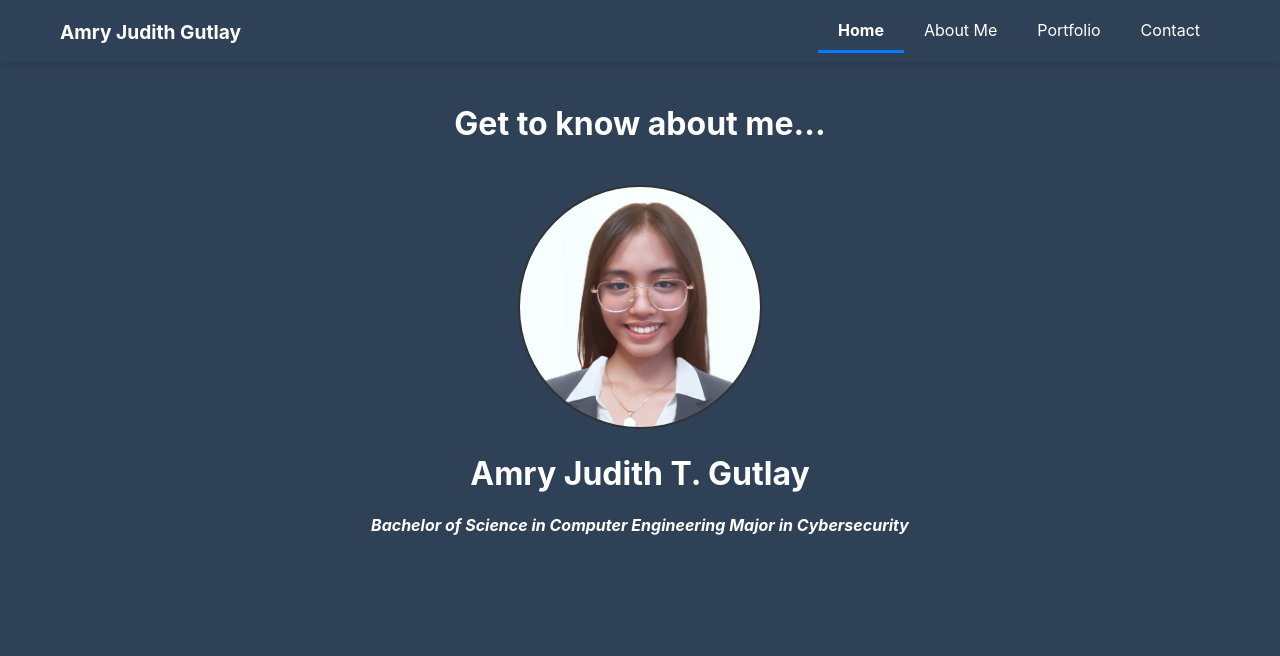
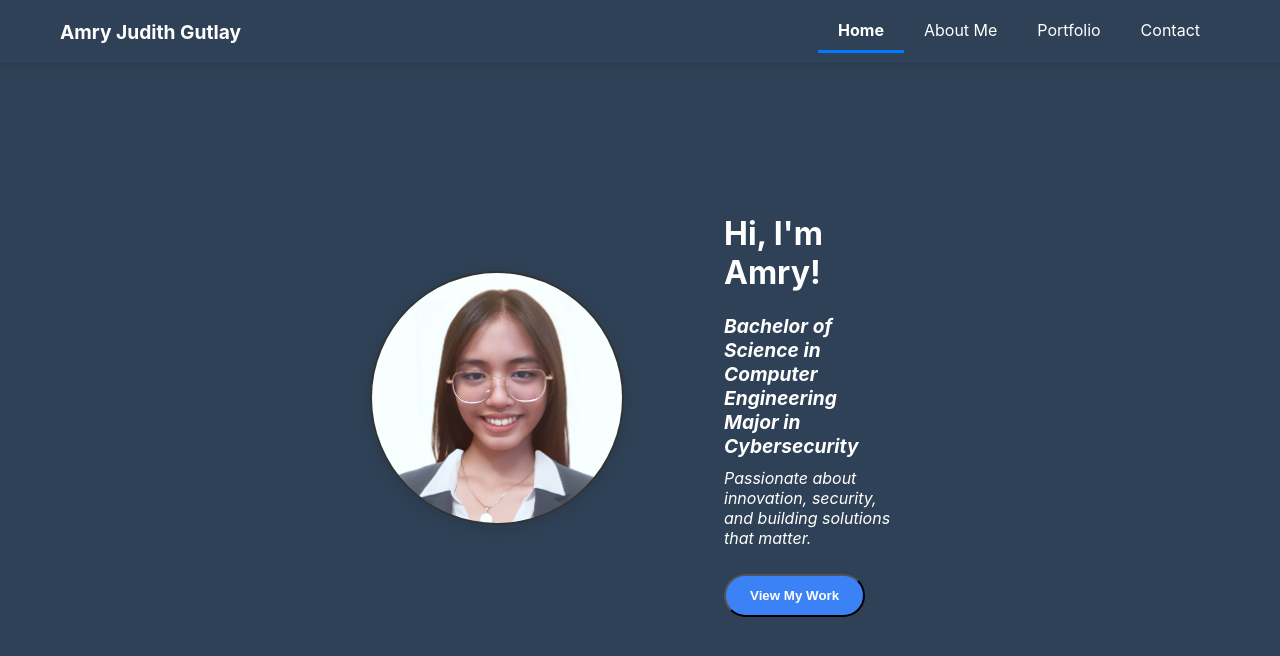
Before and after one commit to amrygutlay/gutlay-portfolio, a React (Create React App) app: page / in a window 1280 px wide. Shown: the top 656 px of the page. Built offline with nearby package versions, Linux system fonts and the light colour scheme.

Commit message:
Third Commit

```diff
--- a/public/index.html
+++ b/public/index.html
@@ -24,7 +24,7 @@
       work correctly both with client-side routing and a non-root public URL.
       Learn how to configure a non-root public URL by running `npm run build`.
     -->
-    <title>React App</title>
+    <title>Amry Portfolio</title>
   </head>
   <body>
     <noscript>You need to enable JavaScript to run this app.</noscript>
--- a/src/Homepage.js
+++ b/src/Homepage.js
@@ -1,30 +1,28 @@
-// Homepage.js
 import React from 'react';
 import photo from './img/ID_Gutlay.jpeg';
 import './style.css';
 
-function Homepage() {
+function Homepage({ setActiveTab }) {
   return (
-    <div className="Home">
-      <header className="Home-header">
-        <h1>Get to know about me...</h1> <br></br>
-      </header>
-      <img src={photo} className="photo" alt='myphoto' />
-
-      <div className='home-content'>
-        <h1>Amry Judith T. Gutlay </h1>
-        <p> <b>
-          <i>
-            Bachelor of Science in Computer Engineering Major in Cybersecurity <br></br>
-            </i>
-            </b> </p>
+    <div className="home-container">
+      <div className="home-left">
+        <img src={photo} className="profile-photo" alt="Amry Judith T. Gutlay" />
       </div>
 
+      <div className="home-right">
+        <h1 className="intro-heading">Hi, I'm Amry!</h1>
+        <p className="intro-sub">
+          <b><i>Bachelor of Science in Computer Engineering<br />Major in Cybersecurity</i></b>
+        </p>
+        <p className="intro-tagline">
+          Passionate about innovation, security, and building solutions that matter.
+        </p>
 
-
-
+        <button className="cta-button" onClick={() => setActiveTab('portfolio')}>
+          View My Work
+        </button>
+      </div>
     </div>
-
   );
 }
 
--- a/src/Tabs.js
+++ b/src/Tabs.js
@@ -31,7 +31,6 @@ function Tabs() {
             Amry Judith Gutlay
           </div>
 
-
           {/* Right side: Tabs */}
           <div style={{ display: 'flex', marginRight: '40px' }}>
             {['home', 'about', 'portfolio', 'contact'].map((tab) => {
@@ -58,11 +57,10 @@ function Tabs() {
             })}
           </div>
         </nav>
-
       </header>
 
       <main style={{ padding: '20px' }}>
-        {activeTab === 'home' && <Homepage />}
+        {activeTab === 'home' && <Homepage setActiveTab={setActiveTab} />}
         {activeTab === 'about' && <AboutMe />}
         {activeTab === 'portfolio' && <Portfolio />}
         {activeTab === 'contact' && <ContactInformation />}
--- a/src/style.css
+++ b/src/style.css
@@ -1,60 +1,103 @@
 body {
   margin: 0;
   font-family: -apple-system, BlinkMacSystemFont, 'Segoe UI', 'Roboto', 'Oxygen',
-    'Ubuntu', 'Cantarell', 'Fira Sans', 'Droid Sans', 'Helvetica Neue',
-    sans-serif;
+    'Ubuntu', 'Cantarell', 'Fira Sans', 'Droid Sans', 'Helvetica Neue', sans-serif;
   -webkit-font-smoothing: antialiased;
   -moz-osx-font-smoothing: grayscale;
-    background-color: #2f4156;
-    color: 'white';
-
+  background-color: #2f4156;
+  color: white;
 }
 
 code {
-  font-family: source-code-pro, Menlo, Monaco, Consolas, 'Courier New',
-    monospace;
+  font-family: source-code-pro, Menlo, Monaco, Consolas, 'Courier New', monospace;
 }
 
-.Home {
-  text-align: center;
-  height: 30vh; /* full viewport height */
-  background-color: #2f4156; /* dark background for contrast */
-  color: white; /* text color */
+/* Homepage layout */
+.home-container {
+  display: flex;
+  flex-wrap: wrap;
+  align-items: center;
+  justify-content: center;
+  padding: 100px 350px;
+  background-color: #2f4156;
+  gap: 100px;
 }
 
-.home-content {
-  align-items: center; /* vertical center of photo and text */
-  gap: 100px; /* space between photo and text */
+.home-left {
+  flex: 1;
+  text-align: center;
+  margin-bottom: 10px;
 }
 
-.photo {
-  height: 30vmin;
+.home-right {
+  flex: 2;
+  max-width: 1000px;
+  padding: 10px 0;
+}
+
+/* Profile Image */
+.profile-photo {
+  width: 250px;
+  height: 250px;
   border-radius: 50%;
   border: 2px solid #333;
-  transition: transform 0.3s ease, box-shadow 0.3s ease; /* smooth animation */
-  pointer-events: auto;
+  box-shadow: 0 4px 16px rgba(0, 0, 0, 0.1);
+  transition: transform 0.3s ease, box-shadow 0.3s ease;
 }
 
-.photo:hover {
-  transform: scale(1.1); /* zoom in 10% */
-  box-shadow: 0 8px 16px rgba(0, 0, 0, 0.3); /* subtle shadow */
-  cursor: pointer; /* show pointer on hover */
+.profile-photo:hover {
+  transform: scale(1.1);
+  box-shadow: 0 8px 16px rgba(0, 0, 0, 0.3);
+  cursor: pointer;
 }
 
-.home-intro {
-  max-width: 400px; /* optional, limits width of text */
+/* Intro Text */
+.intro-heading {
+  font-size: 2rem;
+  color: white;
 }
 
-.AboutMe {
+.intro-sub {
+  font-size: 1.2rem;
+  color: white;
+  margin: 10px 0;
+}
+
+.intro-tagline {
+  font-size: 1rem;
+  color: white;
+  margin-top: 10px;
+  font-style: italic;
+}
+
+/* Button */
+.cta-button {
+  display: inline-block;
+  margin-top: 10px;
+  padding: 12px 24px;
+  background-color: #3B82F6;
+  color: rgb(255, 255, 255);
+  border-radius: 50px;
+  text-decoration: none;
+  font-weight: 600;
+  transition: background-color 0.1s ease, transform 0.3s ease, box-shadow 0.1s ease;
+}
+
+.cta-button:hover {
+  transform: scale(1.1);
+  box-shadow: 0 8px 16px rgba(0, 0, 0, 0.3);
+  cursor: pointer;
+}
+
+/* Other Sections */
+.AboutMe,
+.ContactInformation,
+.Portfolio {
   text-align: center;
   color: white;
 }
 
-.ContactInformation {
-  text-align: center;
-  color: white;
-}
-
+/* Links */
 .ContactInformation a {
   color: white;
   text-decoration: none;
@@ -65,11 +108,7 @@ code {
   text-decoration: underline;
 }
 
-.Portfolio {
-  text-align: center;
-  color: white;
-}
-
+/* Optional Image */
 .eytbitram {
   height: 40vmin;
   pointer-events: none;
```
Lines whose indentation alone changed are shown as unchanged.
